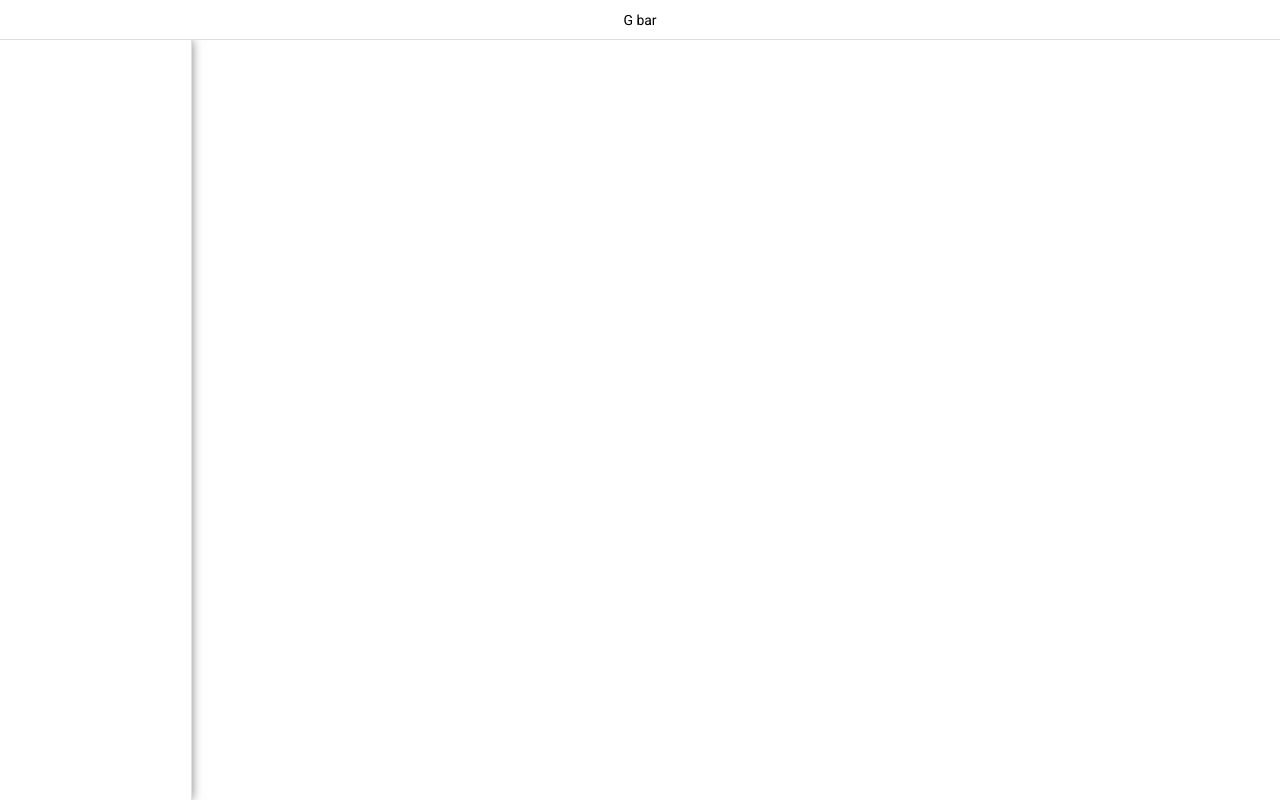
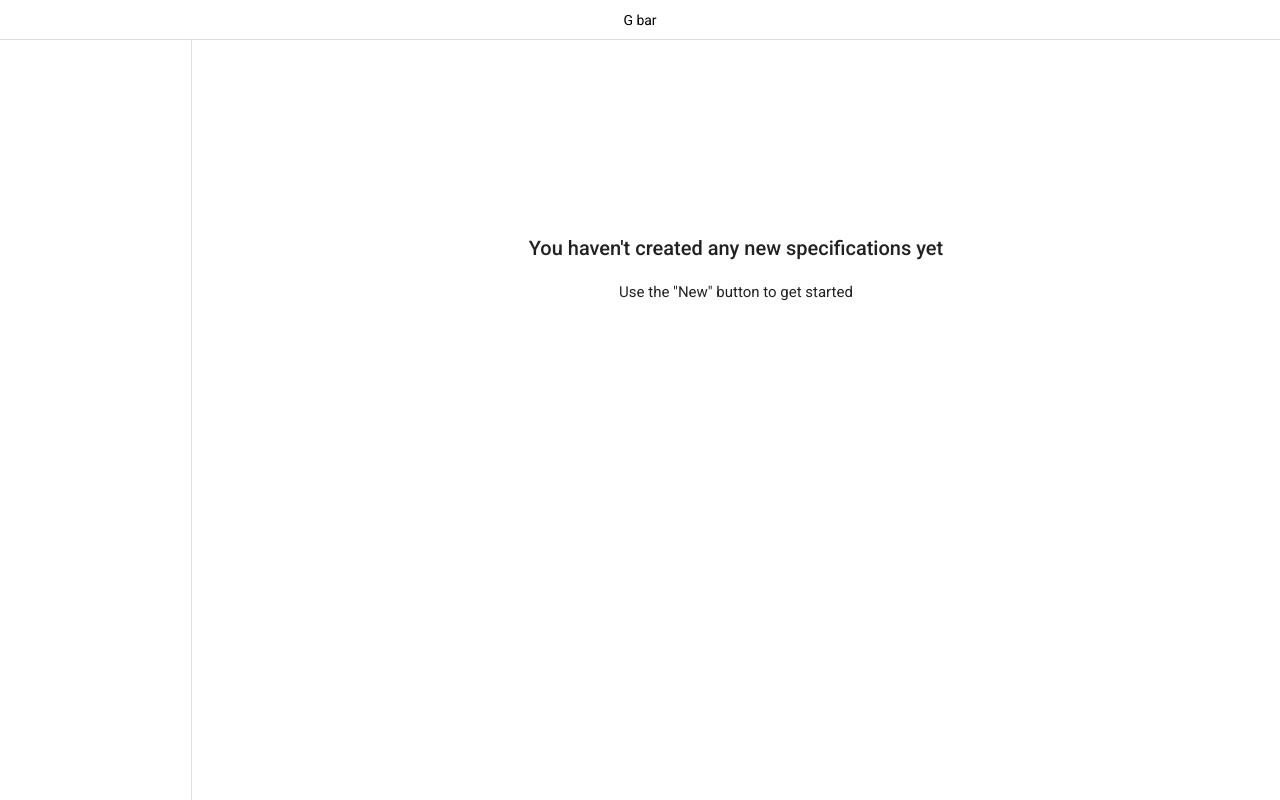
Before and after one commit to googleinterns/spec-math, an Angular app in the folder app/: page / in a window 1280 px wide. Built offline with nearby package versions, Linux system fonts and the light colour scheme.

Commit message:
added empty text to application

```diff
--- a/app/src/app/app.component.html
+++ b/app/src/app/app.component.html
@@ -21,6 +21,13 @@ limitations under the License. -->
 
   </mat-drawer>
   <mat-drawer-content class="right-panel padded">
-
+    <div id="empty-specs-text">
+      <h2>
+        You haven't created any new specifications yet
+      </h2>
+      <h4>
+        Use the "New" button to get started
+      </h4>
+    </div>
   </mat-drawer-content>
 </mat-drawer-container>
--- a/app/src/app/app.component.scss
+++ b/app/src/app/app.component.scss
@@ -27,12 +27,14 @@ $material-grey: #dadce0;
 .left-panel {
   background-color: $white;
   width: 15%;
-  box-shadow: 0 0 10px rgb(0, 0, 0, 0.5);
 }
 
 .right-panel {
   background-color: $white;
   width: 85%;
+  display: flex;
+  flex-direction: column;
+  align-items: flex-start;
 }
 
 .nav-bar {
@@ -45,3 +47,8 @@ $material-grey: #dadce0;
   align-items: center;
   border-bottom: 1px solid #dadce0;
 }
+
+#empty-specs-text {
+  margin: 10rem auto auto auto;
+  text-align: center;
+}
```
